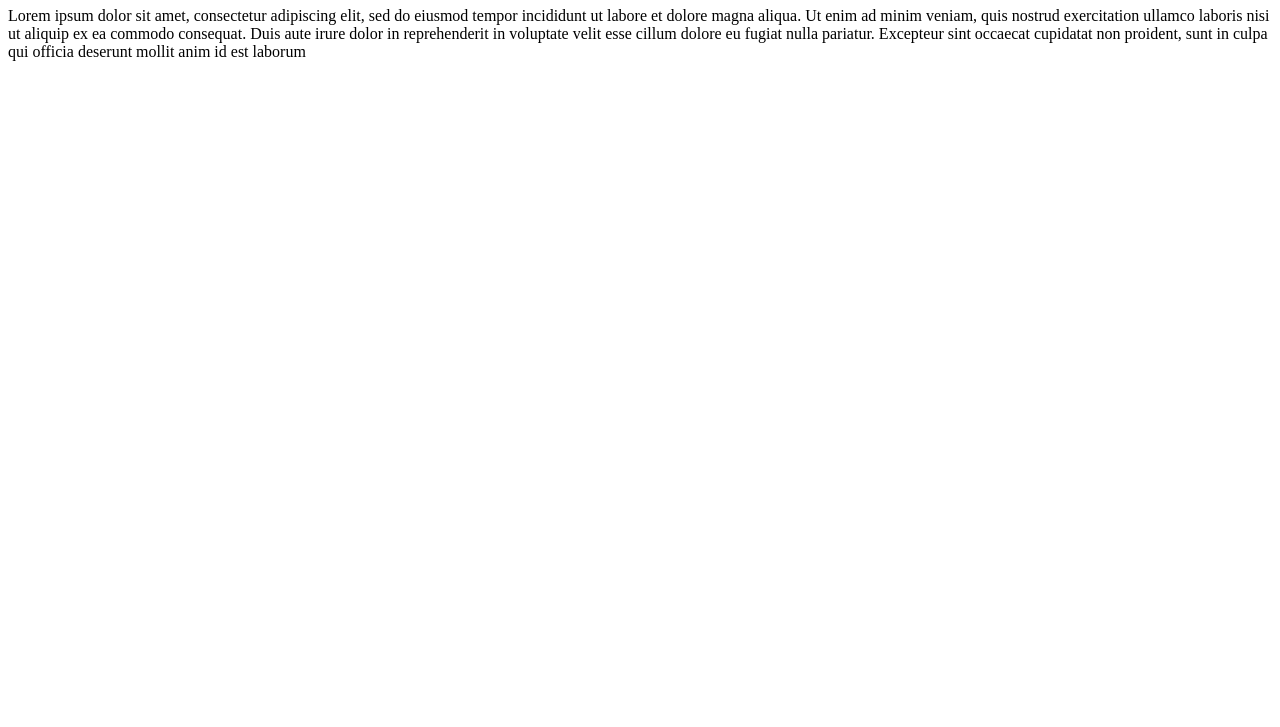
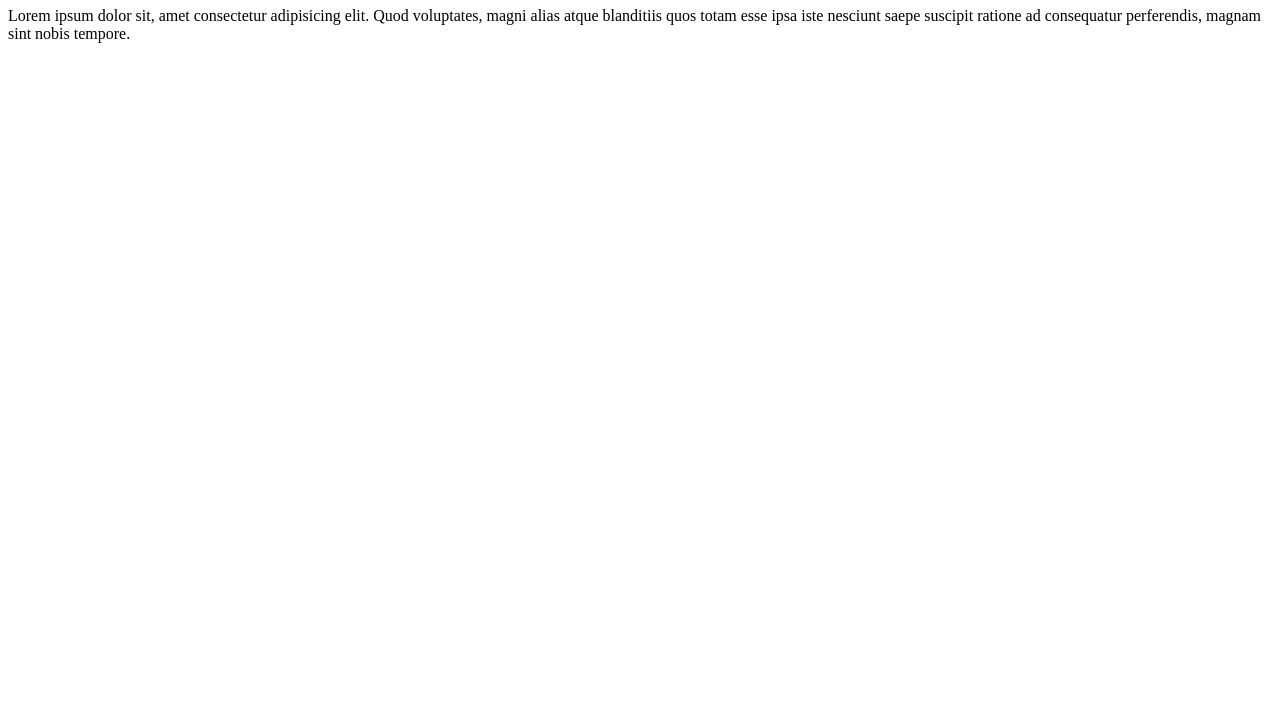
Before and after one commit to IanJuan04/wd82p, a plain HTML site: page index.html in a window 1280 px wide. Shown: the part 73-800 px from the top of the page. Drawn offline with Linux system fonts and the light colour scheme.

Commit message:
Paragraph contend change

```diff
--- a/index.html
+++ b/index.html
@@ -7,6 +7,6 @@
     <body>
         <!--Content goes here-->
         <h1>Hello, World</h1>
-        <p>Lorem ipsum dolor sit amet, consectetur adipiscing elit, sed do eiusmod tempor incididunt ut labore et dolore magna aliqua. Ut enim ad minim veniam, quis nostrud exercitation ullamco laboris nisi ut aliquip ex ea commodo consequat. Duis aute irure dolor in reprehenderit in voluptate velit esse cillum dolore eu fugiat nulla pariatur. Excepteur sint occaecat cupidatat non proident, sunt in culpa qui officia deserunt mollit anim id est laborum</p>
+        <p>Lorem ipsum dolor sit, amet consectetur adipisicing elit. Quod voluptates, magni alias atque blanditiis quos totam esse ipsa iste nesciunt saepe suscipit ratione ad consequatur perferendis, magnam sint nobis tempore.</p>
     </body>
 </html>
```
